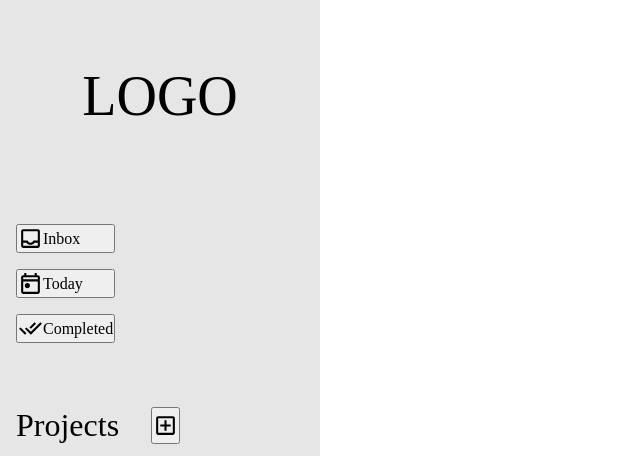
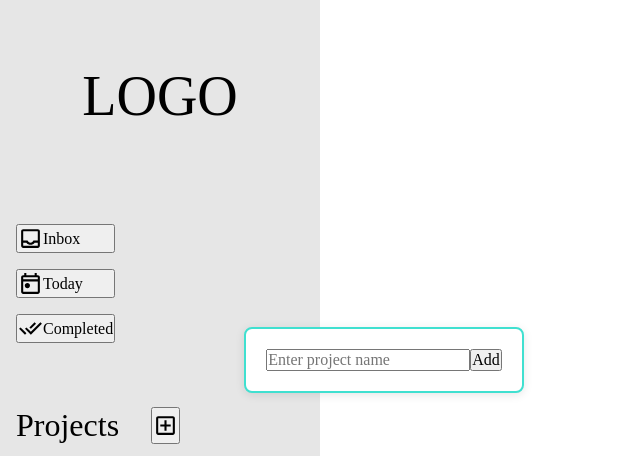
Before and after one commit to Andrea-2528/todo-list, a website built with webpack: page src/template.html in a window 1280 px wide. Both pictures are taken after a click on the button 165 px from the left and 425 px from the top of the page. Shown: the top 456 px of the page, without its empty margins (0-640 px from the left). Built offline with nearby package versions, Linux system fonts and the light colour scheme; files whose address does not match are found by name.

Commit message:
Add functionality on add project button

```diff
--- a/src/DOMManipulator.js
+++ b/src/DOMManipulator.js
@@ -19,6 +19,7 @@ class DOMManipulator {
     setEventListenersManager() { };
     renderSidebarProjects() { };
     showCheckTask() { };
+    renderAddProjectModal() { };
 
 
 
@@ -140,5 +141,25 @@ class DOMManipulator {
         taskPriorityElement.dataset.isCheck = taskPriorityElement.dataset.isCheck === "false" ? "true" : "false";
     };
 
+    renderAddProjectModal() {
+        const modal = document.createElement("div");
+        modal.classList.add("modal");
+
+        modal.innerHTML =   `
+                            <div class="modal-content">
+                                <input type="text" id="projectNameInput" placeholder="Enter project name" />
+                                <button id="addProjectButton">Add</button>
+                            </div>
+                            `;
+
+        document.body.appendChild(modal);
+
+        this.eventListenersManager.addProjectModalListeners(modal);
+    };
+
+    removeModal(modal) {
+        modal.remove();
+    }
+
 
 };
--- a/src/EventListenersManager.js
+++ b/src/EventListenersManager.js
@@ -71,6 +71,34 @@ class EventListenersManager {
 
     };
 
+    addProjectModalListeners(modal) {
+        const modalButton = modal.querySelector("#addProjectButton");
+
+        modalButton.addEventListener("click", () => {
+            const projectName = modal.querySelector("#projectNameInput").value.trim();
+            this.stateManager.addProject(projectName);
+            this.domManipulator.removeModal(modal);
+            this.domManipulator.renderSidebarProjects(this.stateManager.getAllProjects());
+        });
+
+        modal.addEventListener("click", e => {                          //On click, closes modal dialog if click is outside dialog
+            const dialogDimensions = modal.getBoundingClientRect();
+            if (
+                e.clientX < dialogDimensions.left ||
+                e.clientX > dialogDimensions.right ||
+                e.clientY < dialogDimensions.top ||
+                e.clientY > dialogDimensions.bottom
+            ) {
+                this.domManipulator.removeModal(modal);
+            }
+        });
+
+
+
+
+
+    };
+
 
 
 };
--- a/src/styles.css
+++ b/src/styles.css
@@ -86,6 +86,36 @@ img {
 
 button {
   cursor: pointer;
+}
+
+.modal {
+  position: absolute;
+  top: 0;
+  left: 0;
+  width: 100%;
+  height: 100%;
+  display: flex;
+  justify-content: center;
+  align-items: center;
+  z-index: 10;
+}
+
+.modal.hidden {
+  display: none;
+}
+
+.modal-content {
+  position: relative;
+  top: -40px;
+  left: -20%;
+  display: flex;
+  justify-content: center;
+  align-items: center;
+  background: white;
+  padding: 20px;
+  border-radius: 8px;
+  box-shadow: 0 2px 10px rgba(0, 0, 0, 0.1);
+  border: 2px solid turquoise;
 }
 
 .main-grid {
```
Also changed, not shown: src/template.html (+1 -1 lines).
